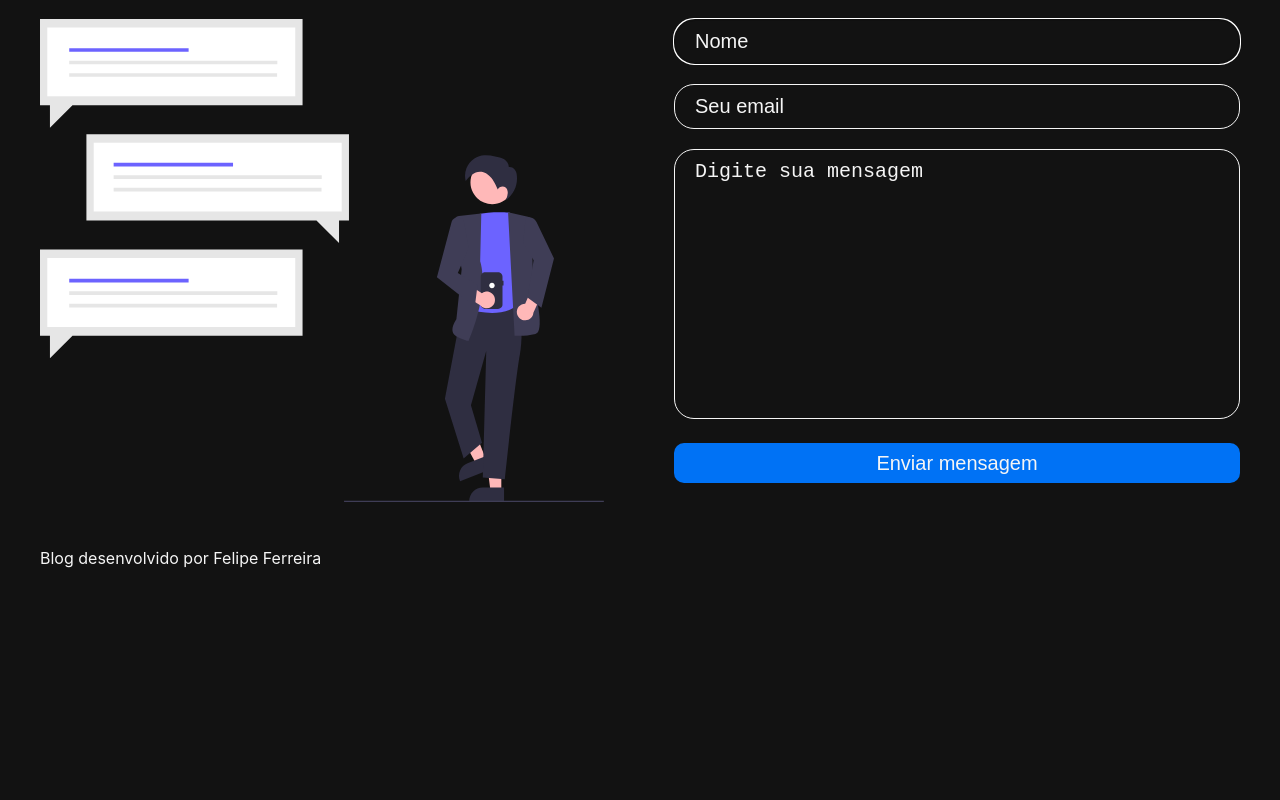
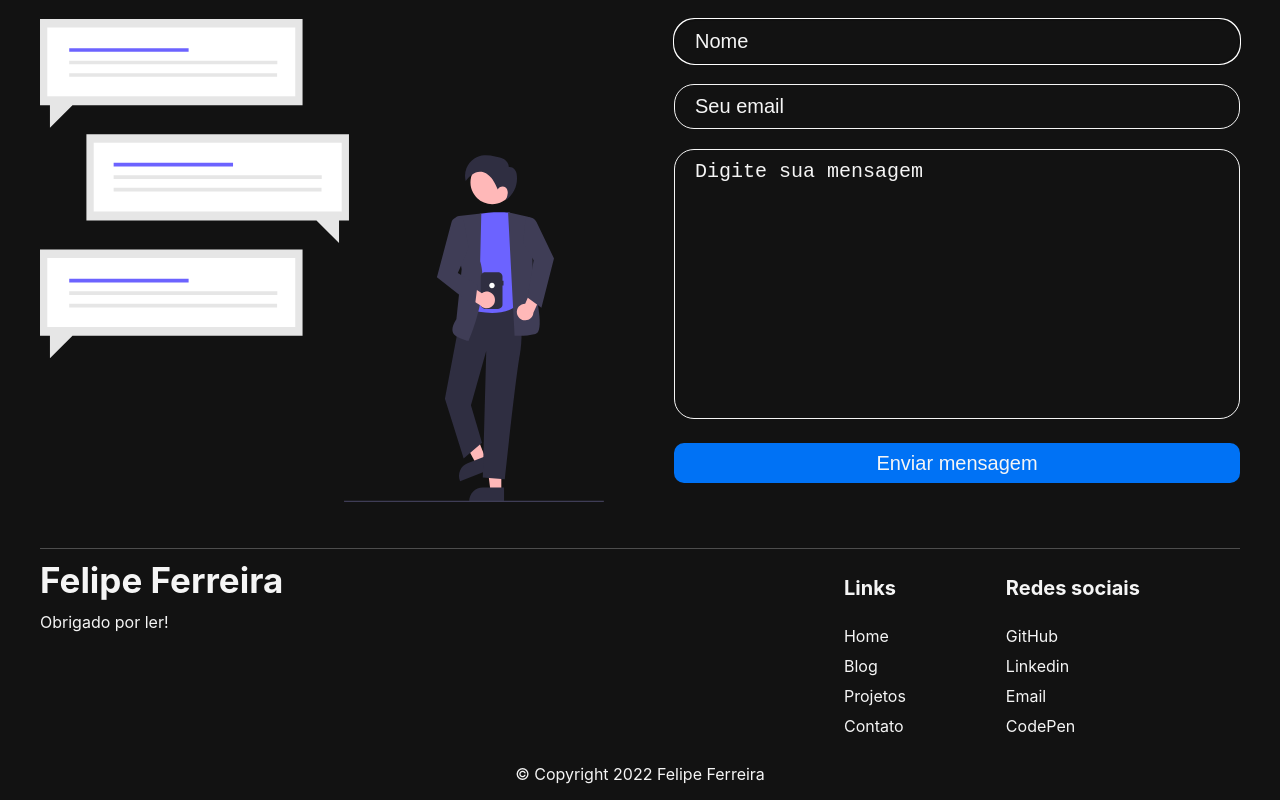
Before and after one commit to FelipeFerreiraSS/felipeferreira.dev.br, a Next.js app: page / in a window 1280 px wide. Shown: the part 2850-3650 px from the top of the page. Before the commit the page ends 3418 px from the top, so only its background shows below. Built offline with nearby package versions, Linux system fonts and the light colour scheme.

Commit message:
creating and styling the footer section

```diff
--- /dev/null
+++ b/components/Footer/index.js
@@ -0,0 +1,75 @@
+import Link from "next/link";
+import Image from "next/image";
+
+import { SiteFooter, Links, Copyright } from './styles.js'
+
+export default function Footer() {
+    return (
+        <footer>
+            <SiteFooter>
+                <div>
+                    <h2>Felipe Ferreira</h2>
+                    <p>Obrigado por ler!</p>
+                </div>
+
+                <Links>
+                    <div>
+                    <h4>Links</h4>
+                    <ul>
+                        <li>
+                            <Link href={'#'}>
+                                Home
+                            </Link>
+                        </li>
+                        <li>
+                            <Link href={'/blog'}>
+                                Blog
+                            </Link>
+                        </li>
+                        <li>
+                            <Link href={'#'}>
+                                Projetos
+                            </Link>
+                        </li>
+                        <li>
+                            <Link href={'#'}>
+                                Contato
+                            </Link>
+                        </li>
+                    </ul>
+                    </div>
+
+                    <div>
+                    <h4>Redes sociais</h4>
+                    <ul>
+                        <li>
+                            <a href='https://github.com/FelipeFerreiraSS' target="_blank">
+                                GitHub
+                            </a>
+                        </li>
+                        <li>
+                            <a href='https://www.linkedin.com/in/felipeferreiradev/' target="_blank">
+                                Linkedin
+                            </a>
+                        </li>
+                        <li>
+                            <a href="mailto:felipeferreirasilva.dev@gmail.com" target="_blank">
+                                Email
+                            </a>
+                        </li>
+                        <li>
+                            <a href='https://codepen.io/FelipeFerreira_ss' target="_blank">
+                                CodePen
+                            </a>
+                        </li>
+                    </ul>
+                </div>
+                </Links>
+            </SiteFooter>
+
+            <Copyright>
+                <p>© Copyright 2022 Felipe Ferreira</p>
+            </Copyright>
+        </footer>
+    )
+}
--- /dev/null
+++ b/components/Footer/styles.js
@@ -0,0 +1,36 @@
+import styled from 'styled-components'
+
+export const SiteFooter = styled.div`
+  display: flex;
+  justify-content: space-between;
+  height: 200px;
+  border-top: solid #4D4D4D 1px;
+  h2 {
+    font-size: 35px;
+    margin-bottom: -5px;
+    margin-top: 10px;
+  }
+`;
+
+export const Links = styled.div`
+  display: flex;
+
+  div {
+    margin-right: 100px;
+
+  }
+
+  h4 {
+    font-size: 20px;
+  }
+
+  li {
+    padding-bottom: 10px;
+    margin-left: -40px;
+    list-style-type: none;
+  }
+`;
+
+export const Copyright = styled.div`
+  text-align: center;
+`;
--- a/pages/_app.js
+++ b/pages/_app.js
@@ -3,6 +3,7 @@ import { ThemeProvider } from 'styled-components'
 import App from 'next/app'
 
 import Header from '../components/Header/index.js'
+import Footer from '../components/Footer/index.js'
 
 
 const theme = {
@@ -29,6 +30,7 @@ export default class MyApp extends App {
         <GlobalStyle />
         <Header />
         <Component {...pageProps} />
+        <Footer />
       </ThemeProvider>
       </>
     )
--- a/pages/index.js
+++ b/pages/index.js
@@ -304,10 +304,6 @@ export default function Home({latestPosts}) {
         </Contact>
 
       </Main>
-
-      <footer>
-        Blog desenvolvido por Felipe Ferreira
-      </footer>
     </>
   )
 }
--- a/styles/home.js
+++ b/styles/home.js
@@ -208,6 +208,7 @@ export const DisplayingPosts = styled.div`
     width: 300px;
     height: 169px;
     margin-right: 20px;
+    border-radius: 15px;
   }
 
 
@@ -330,11 +331,9 @@ export const Menssages = styled.div`
   textarea{
     width: 100%;
     height: 270px;
-    font-size: 20px;
     border-radius: 20px;
     border: solid ${({theme}) => theme.colors.text} 1px;
     background-color: ${({theme}) => theme.colors.background};
-    color: ${({theme}) => theme.colors.text};
     padding-left: 20px;
     padding-top: 10px;
     resize: none;
```
